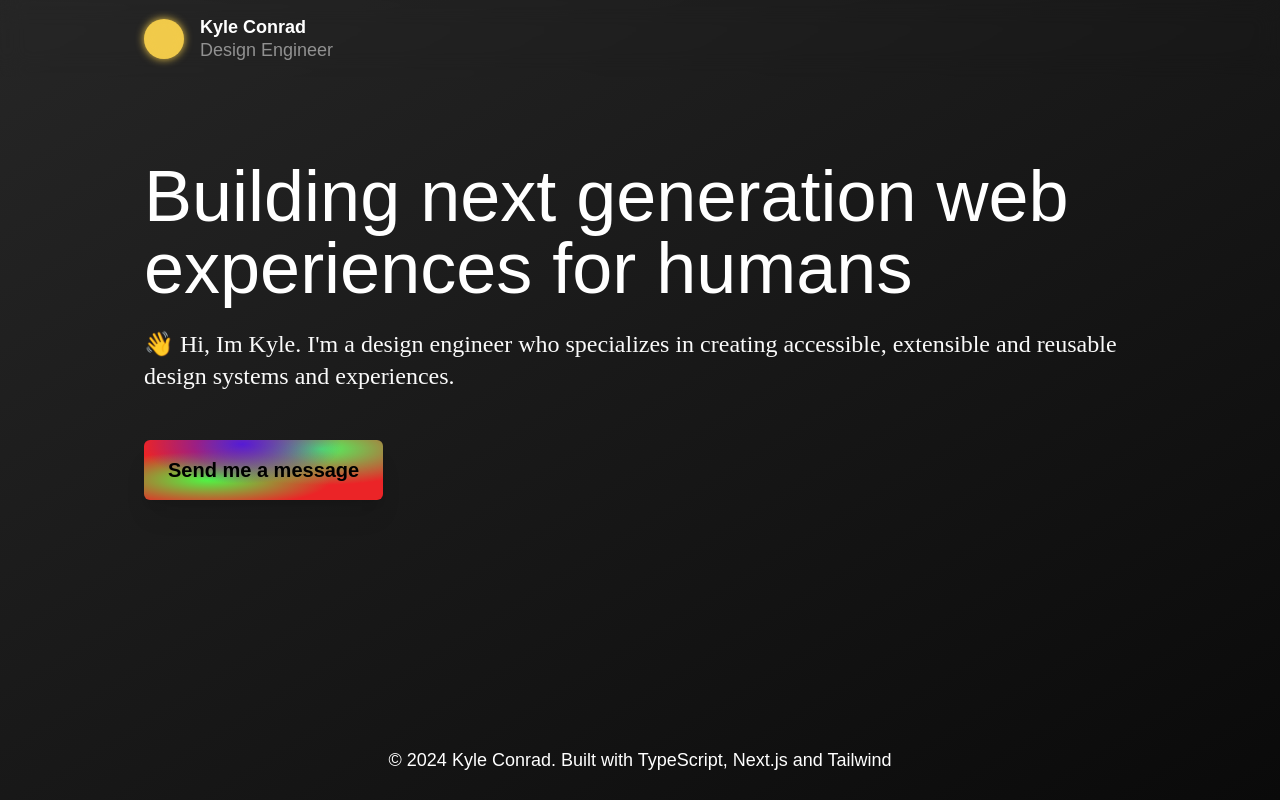
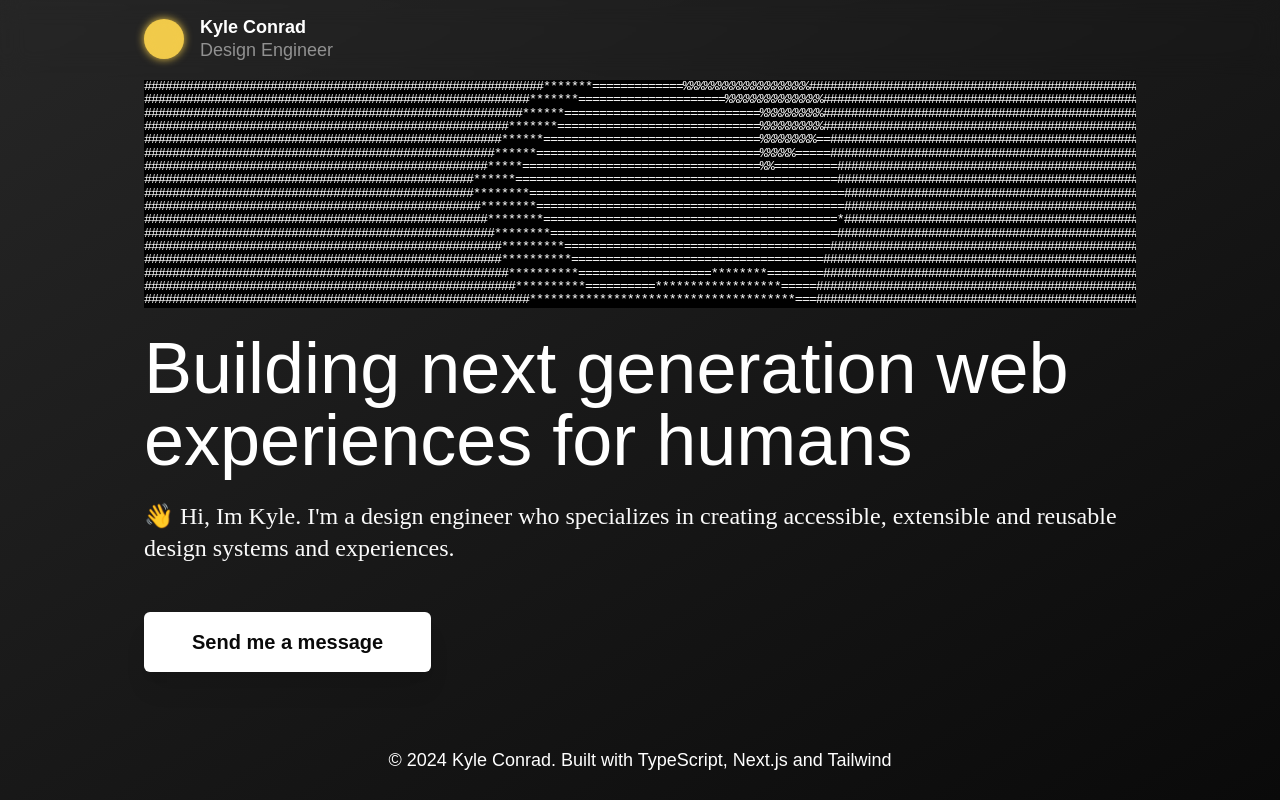
Before and after one commit to kwconrad/personal-website, a Next.js app: page / in a window 1280 px wide. Built offline with nearby package versions, Linux system fonts and the light colour scheme; a web font is replaced by a local one.

Commit message:
add 3d ascii animation

```diff
--- a/app/page.tsx
+++ b/app/page.tsx
@@ -1,9 +1,48 @@
 "use client";
+import React, { useRef } from "react";
+import { Canvas, useFrame } from "@react-three/fiber";
+import { AsciiRenderer, OrbitControls } from "@react-three/drei";
+import { Mesh, TextureLoader } from "three";
+
+function Dodecahedron() {
+  const sphereRef = useRef<Mesh>(null);
+
+  // Use useFrame to rotate the sphere every frame
+  useFrame(() => {
+    if (sphereRef.current) {
+      sphereRef.current.rotation.x += 0.002;
+      sphereRef.current.rotation.y += 0.002;
+      sphereRef.current.rotation.z += 0.002;
+    }
+  });
+
+  return (
+    <mesh ref={sphereRef} position={[0, 0, 0]}>
+      <dodecahedronGeometry />
+      <meshStandardMaterial roughness={0.75} emissive="#404057" />
+    </mesh>
+  );
+}
 
 export default function Home() {
   return (
-    <main className="flex h-full w-full flex-shrink-0 flex-col gap-16 py-12 md:gap-32 md:py-20">
+    <main className="relative flex h-full w-full flex-shrink-0 flex-col gap-6 pb-12">
       {/* About me */}
+      <Canvas className="h-30 w-full" camera={{ position: [0, 0, 5], zoom: 6 }}>
+        <ambientLight intensity={0.4} />
+        <pointLight position={[3, 4.6, 3.7]} intensity={25} />
+
+        <Dodecahedron />
+
+        <AsciiRenderer fgColor="white" bgColor="black" />
+
+        {/* Camera controls */}
+        <OrbitControls
+          enablePan={false}
+          enableZoom={false}
+          enableRotate={false}
+        />
+      </Canvas>
       <section className="flex w-full flex-col gap-8 md:gap-12">
         <div className="flex flex-col gap-6">
           <h1 className="font-sans text-5xl font-medium text-white md:text-7xl">
@@ -18,12 +57,7 @@
         <div>
           <a
             href="mailto:conradwebdev@gmail.com"
-            className="duration-400 flex w-full justify-center rounded-md px-6 py-4 font-sans text-xl font-bold shadow-xl transition-all ease-in-out hover:hue-rotate-180 md:w-fit"
-            style={{
-              backgroundColor: "hsla(359,83%,53%,1)",
-              backgroundImage:
-                "radial-gradient(at 41% 7%, hsla(259,78%,47%,1) 0px, transparent 50%),radial-gradient(at 74% 15%, hsla(127,94%,64%,1) 0px, transparent 50%),radial-gradient(at 27% 66%, hsla(117,93%,62%,1) 0px, transparent 50%)",
-            }}
+            className="duration-400 flex w-full justify-center rounded-md bg-white px-12 py-4 font-sans text-xl font-bold text-neutral-950 shadow-xl transition-all ease-in-out md:w-fit"
           >
             Send me a message
           </a>
--- a/package.json
+++ b/package.json
@@ -11,15 +11,18 @@
   "dependencies": {
     "@headlessui/react": "^2.1.8",
     "@heroicons/react": "^2.1.5",
+    "@react-three/drei": "^9.120.6",
+    "@react-three/fiber": "^8.17.12",
     "@types/node": "20.8.3",
     "@types/react": "18.2.25",
     "@types/react-dom": "18.2.11",
+    "@types/three": "^0.172.0",
     "autoprefixer": "10.4.16",
     "clsx": "^2.1.1",
     "eslint": "8.51.0",
     "eslint-config-next": "13.5.4",
     "formik": "^2.4.5",
-    "framer-motion": "^11.9.0",
+    "motion": "^11.16.4",
     "next": "^14.2.4",
     "postcss": "8.4.31",
     "prettier": "^3.0.3",
@@ -27,6 +30,7 @@
     "react-datepicker": "^7.4.0",
     "react-dom": "^18.3.1",
     "tailwindcss": "3.3.3",
+    "three": "^0.172.0",
     "typescript": "5.2.2",
     "yup": "^1.3.2"
   },
```
Also changed, not shown: 1 other file (tests, documents, lock files or other folders).
